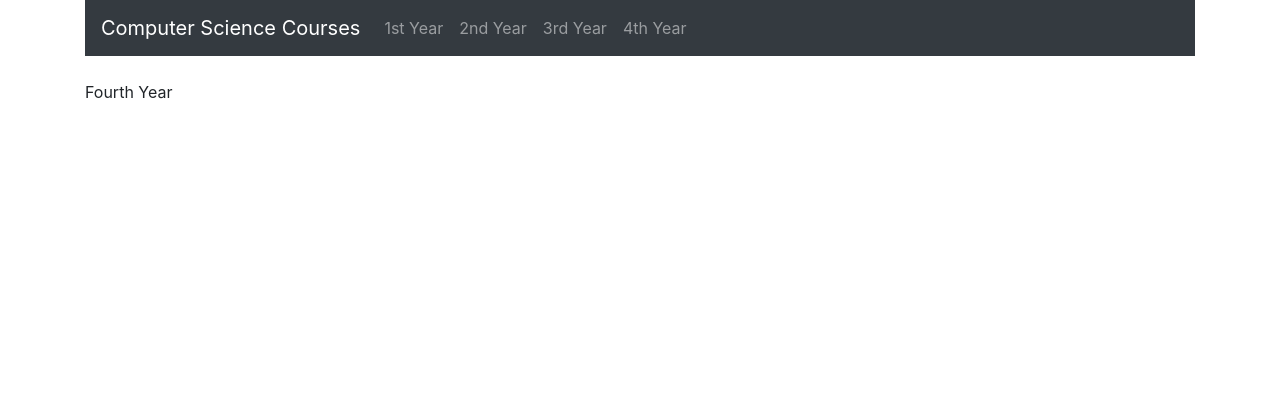
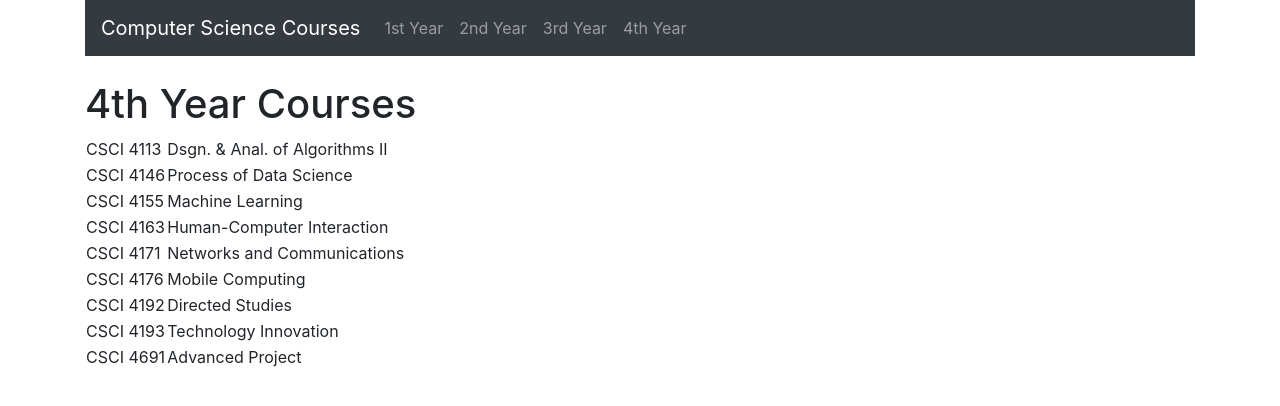
Before and after one commit to Plump-Panda/DalhousieCourseViewer, a React (Create React App) app: page /fourth-year in a window 1280 px wide. Shown: the top 406 px of the page. Built offline with nearby package versions, Linux system fonts and the light colour scheme.

Commit message:
Different pages now display proper courses

```diff
--- a/src/components/first-year.component.js
+++ b/src/components/first-year.component.js
@@ -1,10 +1,40 @@
 import React, {Component} from 'react';
 import {Link} from 'react-router-dom';
+import json from '../data/data.json';
 
 export default class FirstYear extends Component{
+
+    constructor(props){
+        super(props)
+        this.state = json;
+    }
+
+    renderTableData(){
+        return this.state.course.map((course) => {
+            const {code,name} = course;
+            let check = code.toString().charAt(5);
+
+            if(check == '1'){
+                return(
+                    <tr>
+                        <td>{code}</td>
+                        <td>{name}</td>
+                    </tr>
+                )
+            }
+        });
+    }
+
     render(){
         return(
-            <div>First year</div>
+            <div>
+                <h1 id='title'>1st Year Courses</h1>
+                <table id='courses'>
+                    <tbody>
+                        {this.renderTableData()}
+                    </tbody>
+                </table>
+            </div>
         );
     }
 }
--- a/src/components/fourth-year.component.js
+++ b/src/components/fourth-year.component.js
@@ -1,10 +1,40 @@
 import React, {Component} from 'react';
 import {Link} from 'react-router-dom';
+import json from '../data/data.json';
 
 export default class FourthYear extends Component{
+
+    constructor(props){
+        super(props)
+        this.state = json;
+    }
+
+    renderTableData(){
+        return this.state.course.map((course) => {
+            const {code,name} = course;
+            let check = code.toString().charAt(5);
+
+            if(check == '4'){
+                return(
+                    <tr>
+                        <td>{code}</td>
+                        <td>{name}</td>
+                    </tr>
+                )
+            }
+        });
+    }
+
     render(){
         return(
-            <div>Fourth Year</div>
+            <div>
+                <h1 id='title'>4th Year Courses</h1>
+                <table id='courses'>
+                    <tbody>
+                        {this.renderTableData()}
+                    </tbody>
+                </table>
+            </div>
         );
     }
 }
--- a/src/components/second-year.component.js
+++ b/src/components/second-year.component.js
@@ -1,10 +1,40 @@
 import React, {Component} from 'react';
 import {Link} from 'react-router-dom';
+import json from '../data/data.json';
 
 export default class SecondYear extends Component{
+
+    constructor(props){
+        super(props)
+        this.state = json;
+    }
+
+    renderTableData(){
+        return this.state.course.map((course) => {
+            const {code,name} = course;
+            let check = code.toString().charAt(5);
+
+            if(check == '2'){
+                return(
+                    <tr>
+                        <td>{code}</td>
+                        <td>{name}</td>
+                    </tr>
+                )
+            }
+        });
+    }
+
     render(){
         return(
-            <div>Second Year</div>
+            <div>
+                <h1 id='title'>2nd Year Courses</h1>
+                <table id='courses'>
+                    <tbody>
+                        {this.renderTableData()}
+                    </tbody>
+                </table>
+            </div>
         );
     }
 }
--- a/src/components/third-year.component.js
+++ b/src/components/third-year.component.js
@@ -1,10 +1,40 @@
 import React, {Component} from 'react';
 import {Link} from 'react-router-dom';
+import json from '../data/data.json';
 
 export default class ThirdYear extends Component{
+
+    constructor(props){
+        super(props)
+        this.state = json;
+    }
+
+    renderTableData(){
+        return this.state.course.map((course) => {
+            const {code,name} = course;
+            let check = code.toString().charAt(5);
+
+            if(check == '3'){
+                return(
+                    <tr>
+                        <td>{code}</td>
+                        <td>{name}</td>
+                    </tr>
+                )
+            }
+        });
+    }
+
     render(){
         return(
-            <div>Third Year</div>
+            <div>
+                <h1 id='title'>3rd Year Courses</h1>
+                <table id='courses'>
+                    <tbody>
+                        {this.renderTableData()}
+                    </tbody>
+                </table>
+            </div>
         );
     }
 }
```
Also changed, not shown: src/data/data.json (added, +1 -0 lines).
